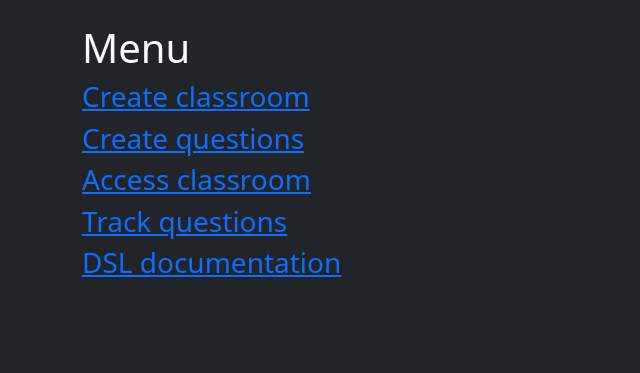
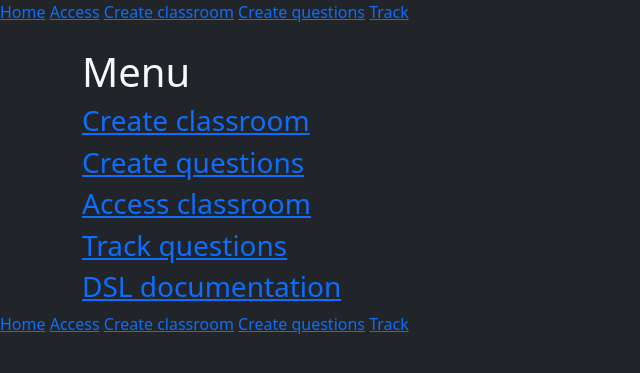
Before and after one commit to asalonna/finalProject, a Django app: page / in a window 1280 px wide. Shown: the top 373 px of the page, without its empty margins (0-640 px from the left). Run offline with Django 4.2, Linux system fonts and the light colour scheme; some libraries are stand-ins or nearby versions.

Commit message:
Added navbar

```diff
--- a/base/templates/base/createClassroom.html
+++ b/base/templates/base/createClassroom.html
@@ -23,6 +23,7 @@
     <title>Question Creation</title>
 </head>
 <body class="bg-dark text-light">
+    {% include 'base/navbar.html' %}
     <div class="container bg-dark text-light">
         <div class="row gx-4">
             <div class="col-md p-5">
--- a/base/templates/base/createTask.html
+++ b/base/templates/base/createTask.html
@@ -23,6 +23,7 @@
     <title>Question Creation</title>
 </head>
 <body class="bg-dark text-light">
+    {% include 'base/navbar.html' %}
     <div class="container bg-dark text-light">
         <div class="row gx-4">
             <div class="col-md p-5">
--- a/base/templates/base/end_screen.html
+++ b/base/templates/base/end_screen.html
@@ -23,6 +23,7 @@
     <title>Login</title>
 </head>
 <body class="bg-dark text-light">
+    {% include 'base/navbar.html' %}
     <div class="container bg-dark text-light">
         <div class="row gx-4">
             <h1>You have completed this class.</h1>
--- a/base/templates/base/index.html
+++ b/base/templates/base/index.html
@@ -23,6 +23,7 @@
     <title>Home</title>
 </head>
 <body class="bg-dark text-light">
+    {% include 'base/navbar.html' %}
     <div class="container bg-dark text-light">
         <div class="row gx-4">
             <h1 class="mt-4">Menu</h1>
@@ -43,5 +44,6 @@
     integrity="sha384-gtEjrD/SeCtmISkJkNUaaKMoLD0//ElJ19smozuHV6z3Iehds+3Ulb9Bn9Plx0x4"
     crossorigin="anonymous"
   ></script>
+  {% include 'base/navbar.html' %}
 </body>
 </html>
--- a/base/templates/base/join.html
+++ b/base/templates/base/join.html
@@ -23,6 +23,7 @@
     <title>Login</title>
 </head>
 <body class="bg-dark text-light">
+    {% include 'base/navbar.html' %}
     <div class="container bg-dark text-light">
         <div class="row gx-4">
             <!-- Login -->
--- /dev/null
+++ b/base/templates/base/navbar.html
@@ -0,0 +1,5 @@
+<a href="/">Home</a>
+<a href="/">Access</a>
+<a href="/">Create classroom</a>
+<a href="/">Create questions</a>
+<a href="/">Track</a>
--- a/base/templates/base/task.html
+++ b/base/templates/base/task.html
@@ -28,7 +28,7 @@
 
     </head>
     <body>
-
+        {% include 'base/navbar.html' %}
         <!-- Question display-->
         <section class="bg-dark text-light p-5">
             <div class="container">
--- a/base/templates/base/tracking.html
+++ b/base/templates/base/tracking.html
@@ -23,6 +23,7 @@
     <title>Track Grades</title>
 </head>
 <body class="bg-dark text-light">
+    {% include 'base/navbar.html' %}
     <div class="container bg-dark text-light">
         <div class="row gx-4">
             <!-- Login -->
```
